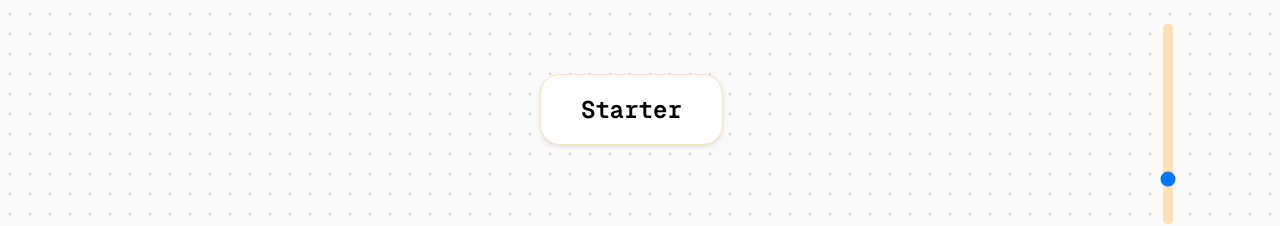
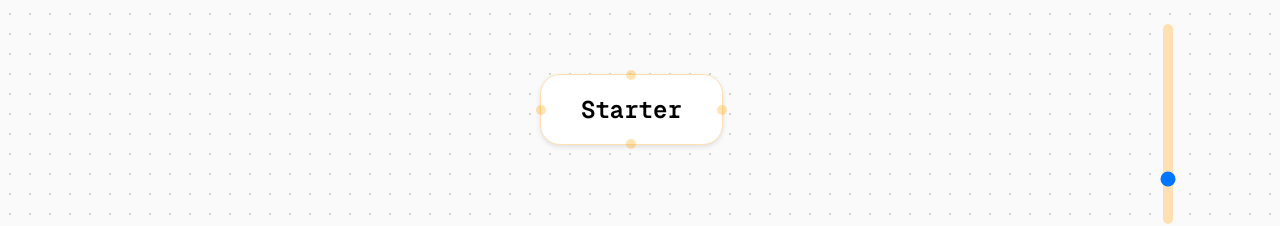
Before and after one commit to divyamakkar0/spark, a Next.js app in the folder next-app/: page /playground in a window 1280 px wide. Shown: the part 276-502 px from the top of the page. Built offline with nearby package versions, Linux system fonts and the light colour scheme.

Commit message:
adding connectors

```diff
--- a/next-app/app/playground/page.tsx
+++ b/next-app/app/playground/page.tsx
@@ -11,8 +11,16 @@ interface Block {
   isStarter?: boolean;
 }
 
+interface Connection {
+  id: string;
+  from: { id: string; position: 'top' | 'right' | 'bottom' | 'left' };
+  to: { id: string; position: 'top' | 'right' | 'bottom' | 'left' };
+}
+
 export default function PlayGroundPage() {
   const [blocks, setBlocks] = useState<Block[]>([]);
+  const [connections, setConnections] = useState<Connection[]>([]);
+  const [activeConnection, setActiveConnection] = useState<{ id: string; position: 'top' | 'right' | 'bottom' | 'left' } | null>(null);
 
   useEffect(() => {
     const centerX = window.innerWidth / 2 - 100;
@@ -40,6 +48,63 @@ export default function PlayGroundPage() {
     ));
   };
 
+  const handleConnectionClick = (id: string, position: 'top' | 'right' | 'bottom' | 'left') => {
+    if (!activeConnection) {
+      setActiveConnection({ id, position });
+    } else if (activeConnection.id !== id) {
+      const newConnection: Connection = {
+        id: Date.now().toString(),
+        from: activeConnection,
+        to: { id, position },
+      };
+      setConnections([...connections, newConnection]);
+      setActiveConnection(null);
+    } else {
+      setActiveConnection(null);
+    }
+  };
+
+  const renderConnections = () => {
+    return connections.map((connection) => {
+      const fromBlock = blocks.find(block => block.id === connection.from.id);
+      const toBlock = blocks.find(block => block.id === connection.to.id);
+      if (!fromBlock || !toBlock) return null;
+
+      const fromPos = getConnectionPosition(fromBlock, connection.from.position);
+      const toPos = getConnectionPosition(toBlock, connection.to.position);
+
+      return (
+        <svg key={connection.id} style={{ position: 'absolute', top: 0, left: 0, width: '100%', height: '100%', pointerEvents: 'none' }}>
+          <line
+            x1={fromPos.x}
+            y1={fromPos.y}
+            x2={toPos.x}
+            y2={toPos.y}
+            stroke="orange"
+            strokeWidth="2"
+          />
+        </svg>
+      );
+    });
+  };
+
+  const getConnectionPosition = (block: Block, position: 'top' | 'right' | 'bottom' | 'left') => {
+    const { x, y } = block.position;
+    const width = 200; // Assuming block width
+    const height = 100; // Assuming block height
+
+    switch (position) {
+      case 'top':
+        return { x: x + width / 2, y };
+      case 'right':
+        return { x: x + width, y: y + height / 2 };
+      case 'bottom':
+        return { x: x + width / 2, y: y + height };
+      case 'left':
+        return { x, y: y + height / 2 };
+    }
+  };
+
   return (
     <div style={{ width: '100vw', height: '100vh', overflow: 'hidden' }}>
       <InfiniteGrid>
@@ -53,10 +118,12 @@ export default function PlayGroundPage() {
                 position={block.position}
                 isStarter={block.isStarter}
                 onPositionChange={updateBlockPosition}
+                onConnectionClick={handleConnectionClick}
                 zoom={zoom}
                 gridOffset={gridOffset}
               />
             ))}
+            {renderConnections()}
           </>
         )}
       </InfiniteGrid>
--- /dev/null
+++ b/next-app/components/Connection.tsx
@@ -0,0 +1,38 @@
+import React from 'react';
+
+interface ConnectionProps {
+  position: 'top' | 'right' | 'bottom' | 'left';
+  onConnectionClick: () => void;
+}
+
+const Connection: React.FC<ConnectionProps> = ({ position, onConnectionClick }) => {
+  const getPosition = () => {
+    switch (position) {
+      case 'top':
+        return { top: '-5px', left: '50%', transform: 'translateX(-50%)' };
+      case 'right':
+        return { top: '50%', right: '-5px', transform: 'translateY(-50%)' };
+      case 'bottom':
+        return { bottom: '-5px', left: '50%', transform: 'translateX(-50%)' };
+      case 'left':
+        return { top: '50%', left: '-5px', transform: 'translateY(-50%)' };
+    }
+  };
+
+  return (
+    <div
+      style={{
+        position: 'absolute',
+        width: '10px',
+        height: '10px',
+        borderRadius: '50%',
+        backgroundColor: 'rgba(255, 165, 0, 0.3)',
+        cursor: 'pointer',
+        ...getPosition(),
+      }}
+      onClick={onConnectionClick}
+    />
+  );
+};
+
+export default Connection;
--- a/next-app/components/ConnectionBlock.tsx
+++ b/next-app/components/ConnectionBlock.tsx
@@ -1,16 +1,27 @@
 import React, { useState, useRef, useEffect } from 'react';
+import Connection from './Connection';
 
 interface ConnectionBlockProps {
   title: string;
   position: { x: number; y: number };
   isStarter?: boolean;
   onPositionChange: (id: string, newPosition: { x: number; y: number }) => void;
+  onConnectionClick: (id: string, position: 'top' | 'right' | 'bottom' | 'left') => void;
   id: string;
   zoom: number;
   gridOffset: { x: number; y: number };
 }
 
-const ConnectionBlock: React.FC<ConnectionBlockProps> = ({ id, title, position, isStarter, onPositionChange, zoom, gridOffset }) => {
+const ConnectionBlock: React.FC<ConnectionBlockProps> = ({
+  id,
+  title,
+  position,
+  isStarter,
+  onPositionChange,
+  onConnectionClick,
+  zoom,
+  gridOffset
+}) => {
   const [isDragging, setIsDragging] = useState(false);
   const [dragStart, setDragStart] = useState({ x: 0, y: 0 });
   const blockRef = useRef<HTMLDivElement>(null);
@@ -68,6 +79,10 @@ const ConnectionBlock: React.FC<ConnectionBlockProps> = ({ id, title, position,
   return (
     <div ref={blockRef} style={blockStyle} onMouseDown={handleMouseDown} className="connection-block">
       {title}
+      <Connection position="top" onConnectionClick={() => onConnectionClick(id, 'top')} />
+      <Connection position="right" onConnectionClick={() => onConnectionClick(id, 'right')} />
+      <Connection position="bottom" onConnectionClick={() => onConnectionClick(id, 'bottom')} />
+      <Connection position="left" onConnectionClick={() => onConnectionClick(id, 'left')} />
     </div>
   );
 };
```
